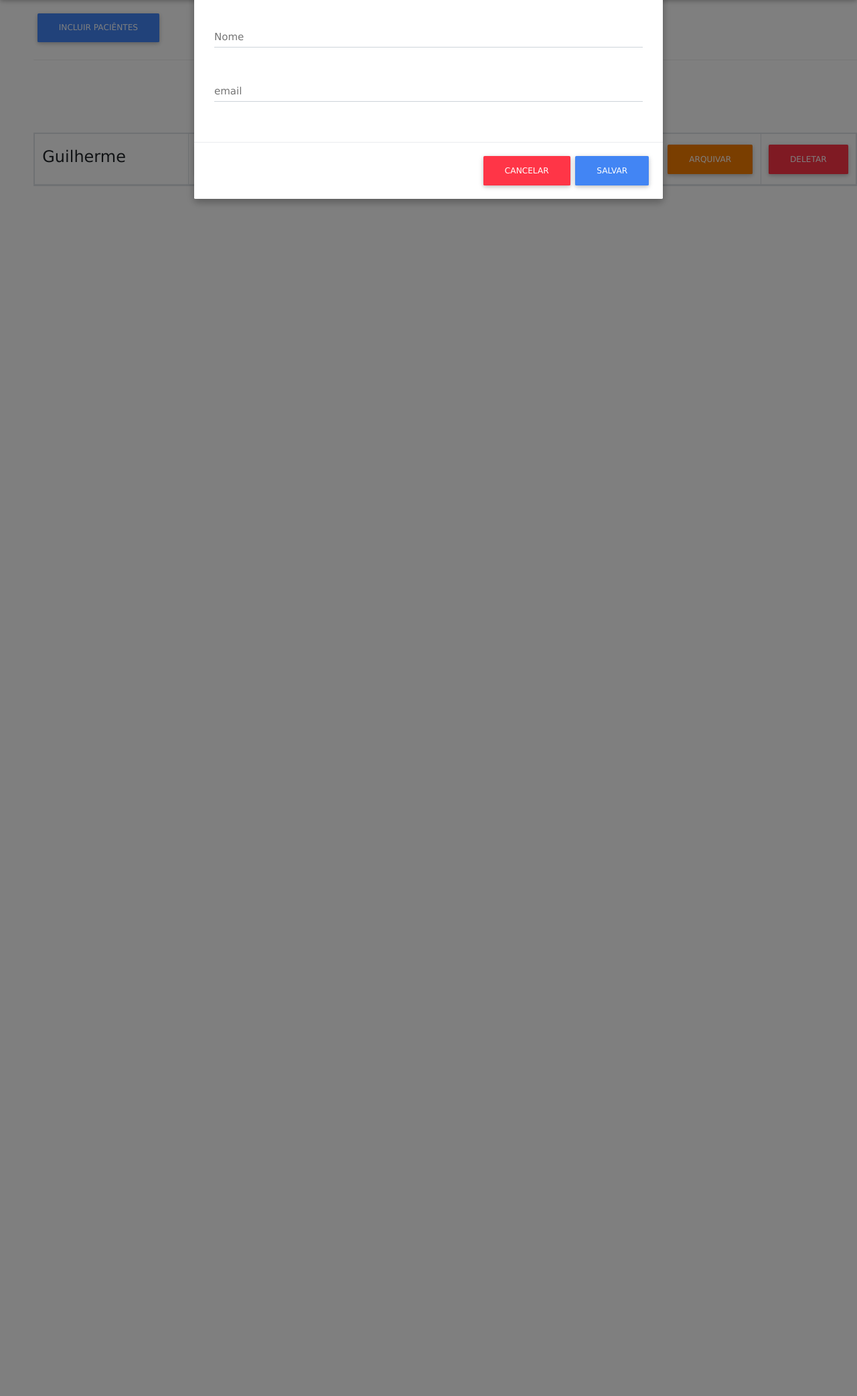
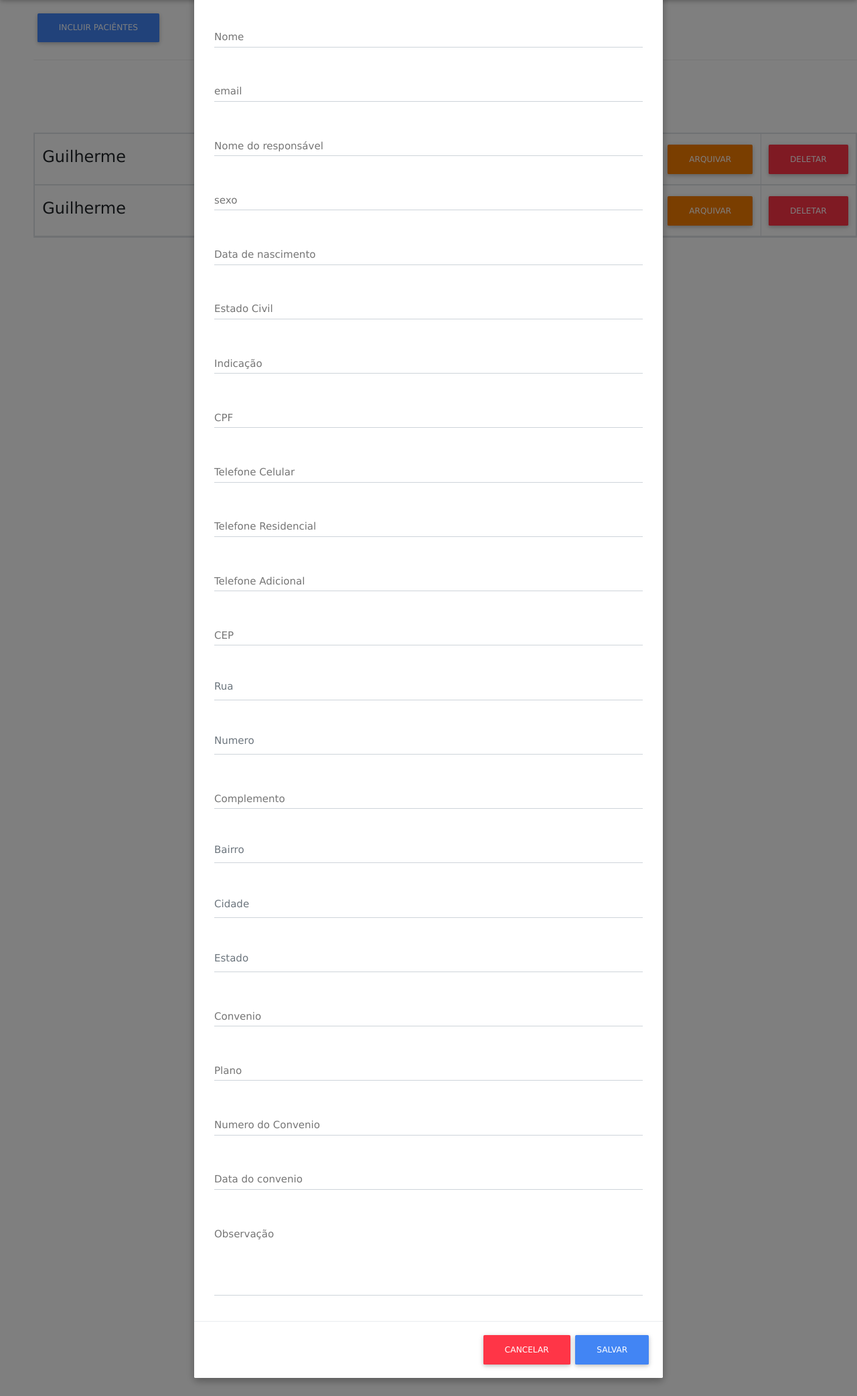
Before and after one commit to ifgteam/Doctors, a CodeIgniter app: page /Doctors/pacientes in a window 1280 px wide, after a click on "INCLUIR PACIÊNTES". Shown: the part 83-2168 px from the top of the page at 67% size. Run offline with CodeIgniter, Linux system fonts and the light colour scheme; data comes from the database, SQL or seed files in the repository; some libraries are stand-ins or nearby versions.

Commit message:
inserindo em todos os campos da tabela paciente

```diff
--- a/application/models/PacienteModel.php
+++ b/application/models/PacienteModel.php
@@ -17,7 +17,26 @@ class PacienteModel extends CI_Model{
     public function addPacientes(){
         $field = array(
 			'nome'=>$this->input->post('nome'),
-			'email'=>$this->input->post('email'),
+            'email'=>$this->input->post('email'),
+            'nomeResponsavel'=>$this->input->post('nomeresponsavel'),
+            'sexo'=>$this->input->post('sexo'),
+            'estadoCivil'=>$this->input->post('estadocivil'),
+            'indicacao'=>$this->input->post('indicacao'),
+            'cpf'=>$this->input->post('cpf'),
+            'celular'=>$this->input->post('celular'),
+            'telefone'=>$this->input->post('telfixo'),
+            'telefoneAdicional'=>$this->input->post('teladicio'),
+            'cep'=>$this->input->post('cep'),
+            'rua'=>$this->input->post('rua'),
+            'numero'=>$this->input->post('numero'),
+            'complemento'=>$this->input->post('complemento'),
+            'bairro'=>$this->input->post('bairro'),
+            'cidade'=>$this->input->post('cidade'),
+            'estado'=>$this->input->post('uf'),
+            'convenio'=>$this->input->post('convenio'),
+            'plano'=>$this->input->post('plano'),
+            'numeroConvenio'=>$this->input->post('numconvenio'),
+            'observacao'=>$this->input->post('obs'),
 		);
         $this->db->insert('pacientes', $field);
         if($this->db->affected_rows() > 0){
--- a/application/views/pacientes/pacientesList.php
+++ b/application/views/pacientes/pacientesList.php
@@ -10,8 +10,8 @@
 
 <h1 class="text-center">Pacientes</h1>
 <table class="table table-bordered table-responsive mt-5">
-		<thead>
-        <tr id="showdata"></tr>
+		<thead id="showdata">
+
 		</thead>
   </table>
 
@@ -38,15 +38,20 @@
           <input type="email" id="email" name="email" class="form-control validate">
           <label data-error="wrong" data-success="Ok!" for="email">email</label>
         </div>
-          <input type="hidden" id="id">
-      </form>
-         <!--
+
+
+
         <div class="md-form mb-5">
           <input type="text" name="nomeresponsavel" id="nomeresponsavel" class="form-control validate">
           <label data-error="Insira um email valido" data-success="Ok!" for="form34">Nome do responsável</label>
-        </div> -->
+        </div>
 
-        <!-- <div class="md-form mb-5">
+        <div class="md-form mb-5">
+          <input type="text" id="sexo" name="sexo" class="form-control validate">
+          <label data-error="wrong" data-success="Ok!" for="sexo">sexo</label>
+        </div>
+
+        <div class="md-form mb-5">
           <input type="text" id="datanas" name="datanas" class="form-control validate">
           <label data-error="wrong" data-success="Ok!" for="datanas">Data de nascimento</label>
         </div>
@@ -91,7 +96,7 @@
         </div>
 
         <div class="md-form mb-5">
-          <input type="text" id="numero" name= class="form-control validate" placeholder="Numero">
+          <input type="text" id="numero" name="numero" class="form-control validate" placeholder="Numero">
         </div>
 
         <div class="md-form mb-5">
@@ -134,13 +139,13 @@
         <div class="md-form">
           <textarea type="text" id="obs" name="obs" class="md-textarea form-control" rows="3"></textarea>
           <label data-error="wrong" data-success="Ok!" for="obs">Observação</label>
-        </div> -->
-
+        </div>
+        </form>
       </div>
 
       <div class="modal-footer" id="mf">
         <button type="button" class="btn btn-danger" id="cancel">Cancelar</button>
-        <button type="button" class="btn btn-primary salvar">Salvar</button>
+        <button id="btnSave" type="button" class="btn btn-primary salvar">Salvar</button>
       </div>
     </div>
   </div>
@@ -155,7 +160,6 @@ $(function(){
   // ao clicar no btn ele adicona o action
     $('#openmymodal').click(function(){
       $('#myForm').attr('action', '<?php echo base_url() ?>Doctors/addPaciente');
-      $('.salvar').attr('id', 'btnSave');
     });
 
     $('#atualizarPaciente').click(function(){
@@ -186,8 +190,9 @@ $(function(){
             mostrarPacientes();
 
           },
-          error: function(){
-            alert('Não foi posivel cadastrar');
+          error: function(xhr, status, error) {
+            var err = eval("(" + xhr.responseText + ")");
+            alert(err.Message);
           }
         });
       }
@@ -263,10 +268,10 @@ $(function(){
           var i;
 					for(i=0; i<data.length; i++){
 						html +=
-            '<td class="paciente-name" width="100%">'+data[i].nome+'</td>'+
+            '<tr><td class="paciente-name" width="100%">'+data[i].nome+'</td>'+
             '<td><a href="javascript:;" id="atualizarPaciente" class="btn btn-blue item-atualizar" data-toggle="modal" data-target="#basicExampleModal" data="'+data[i].id+'">Editar</a> </td>'	+
             '<td><a href="javascript:;" id="arquivarPaciente" class="btn btn-orange item-arquivar" data="'+data[i].id+'">Arquivar</a> </td>'	+
-            '<td><a href="javascript:;" id="deletePaciente" class="btn btn-danger item-delete" data="'+data[i].id+'">Deletar</a> </td>'	;					}
+            '<td><a href="javascript:;" id="deletePaciente" class="btn btn-danger item-delete" data="'+data[i].id+'">Deletar</a> </td></tr>'	;					}
 					$('#showdata').html(html);
 				},
 				error: function(){
```
